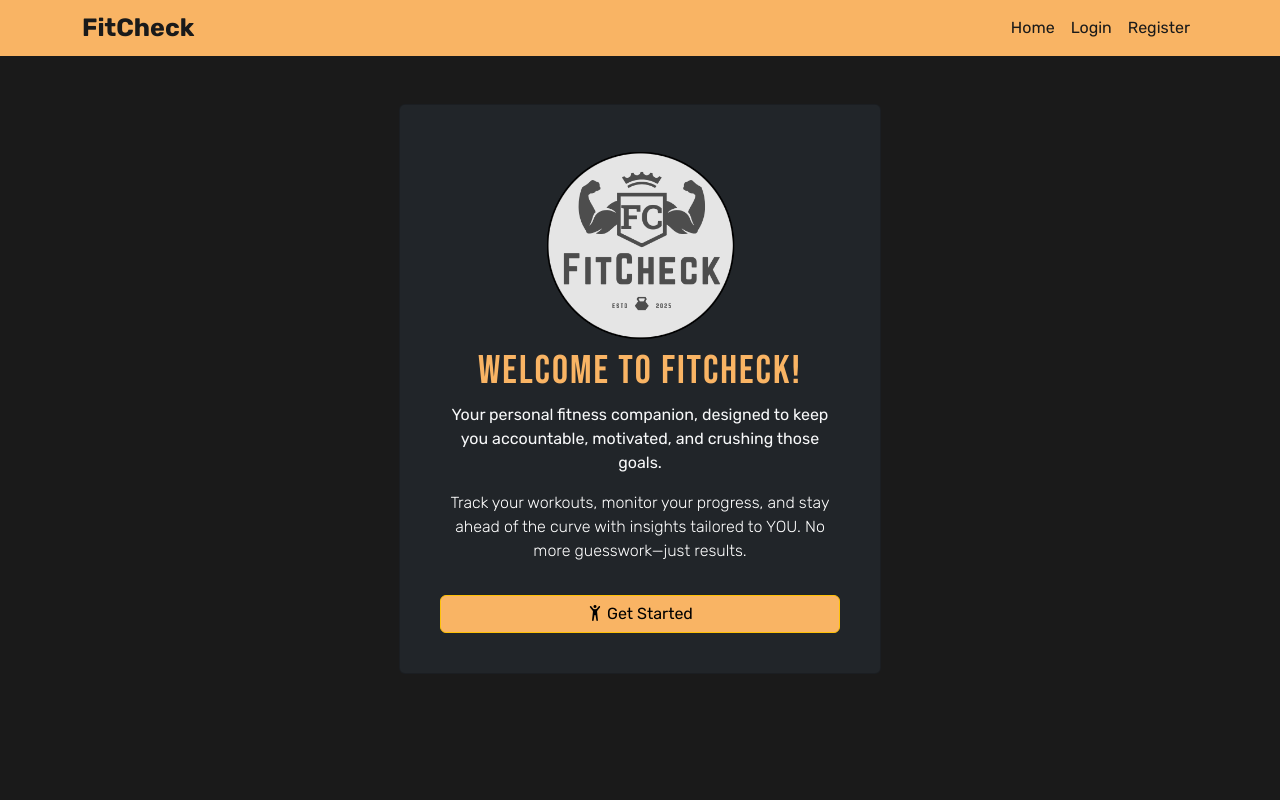
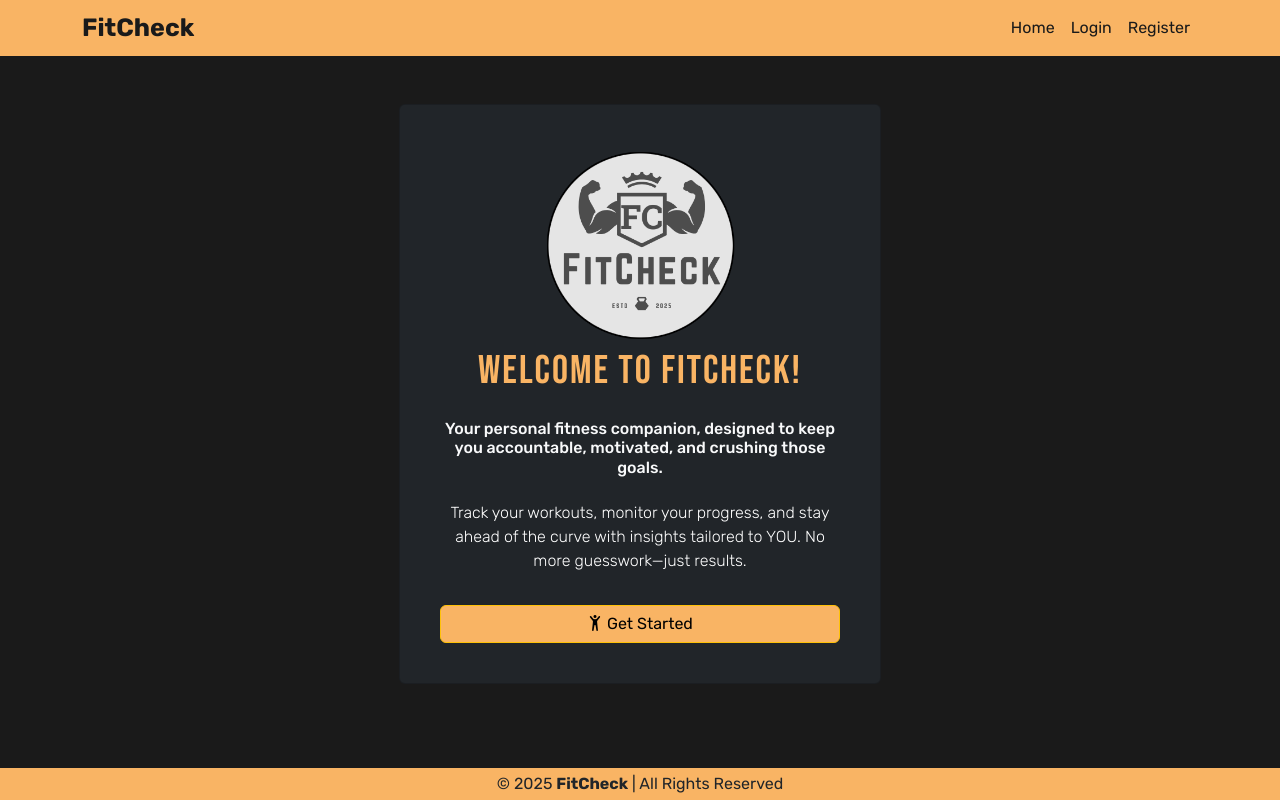
Before and after one commit to yhuhz/fitnessapp-client, a React (Create React App) app: page / in a window 1280 px wide. Built offline with nearby package versions, Linux system fonts and the light colour scheme.

Commit message:
Added footer

```diff
--- a/src/App.js
+++ b/src/App.js
@@ -8,6 +8,7 @@ import Login from './pages/Login';
 import Register from './pages/Register';
 import Logout from './pages/Logout';
 import Error from './pages/Error';
+import Footer from './components/Footer';
 import './App.css';
 
 function App() {
@@ -68,6 +69,7 @@ function App() {
             <Route path="/*" element={<Error />} />
           </Routes>
         </Container>
+        <Footer />
       </Router>
     </UserProvider>
   );
--- /dev/null
+++ b/src/components/Footer.js
@@ -0,0 +1,22 @@
+import React from 'react';
+
+const Footer = () => {
+  return (
+    <footer
+      style={{
+        background: '#f9b464',
+        textAlign: 'center',
+        position: 'fixed',
+        bottom: '0',
+        width: '100%',
+      }}
+    >
+      <p className="text-dark py-1 mb-0">
+        © {new Date().getFullYear()} <strong>FitCheck</strong> | All Rights
+        Reserved
+      </p>
+    </footer>
+  );
+};
+
+export default Footer;
--- a/src/pages/Home.js
+++ b/src/pages/Home.js
@@ -92,10 +92,13 @@ export default function Home() {
           />
           <h1>Welcome to FitCheck!</h1>
           <div className="d-flex justify-content-center">
-            <p className="text-light text-center" style={{ maxWidth: '400px' }}>
+            <h6
+              className="text-light text-center py-3"
+              style={{ maxWidth: '400px' }}
+            >
               Your personal fitness companion, designed to keep you accountable,
               motivated, and crushing those goals.
-            </p>
+            </h6>
           </div>
 
           {user.id !== null ? (
```
